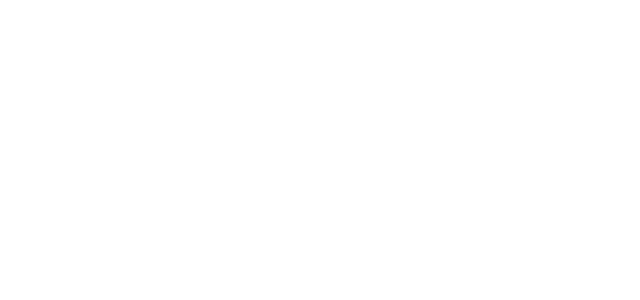
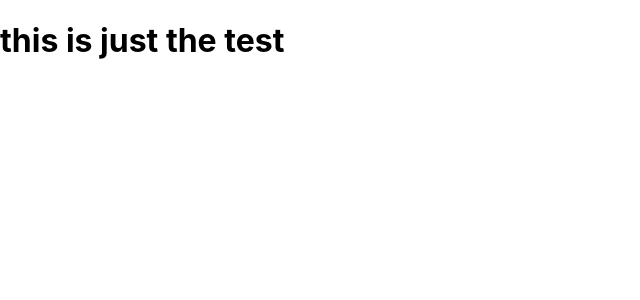
Before and after one commit to JovaneshTest/ReactTest, a React (Create React App) app: page / in a window 1280 px wide. Shown: the top 300 px of the page, without its empty margins (0-640 px from the left). Built offline with nearby package versions, Linux system fonts and the light colour scheme.

Commit message:
make some h1 in app.js

```diff
--- a/src/App.js
+++ b/src/App.js
@@ -2,7 +2,13 @@
 import "./App.css";
 
 function App() {
-  return <></>;
+  return (
+    <>
+      <h1 className="text-teal-500 text-4xl text-center">
+        this is just the test{" "}
+      </h1>
+    </>
+  );
 }
 
 export default App;
```
